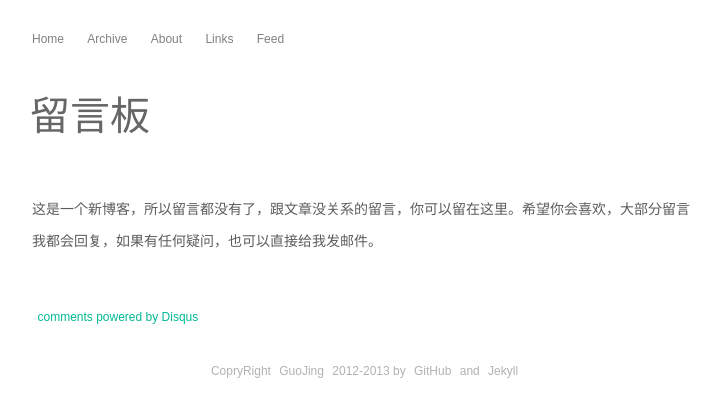
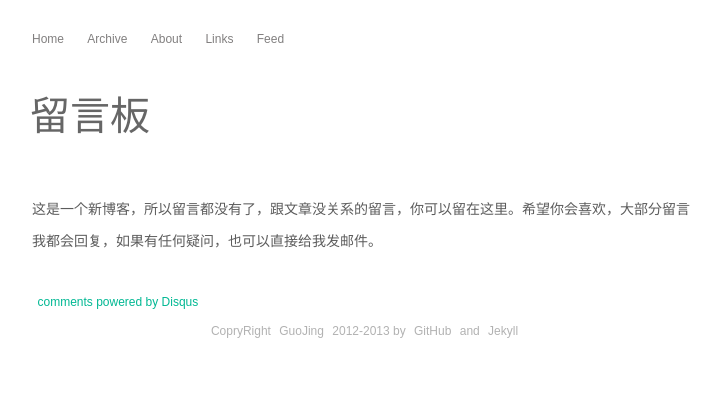
Before and after one commit to zwitzwit/guojing.github.com, a Jekyll site: the page built from guestbook.html, in a window 1280 px wide. Shown: the top 417 px of the page, without its empty margins (273-993 px from the left). Built offline with Jekyll 4.4.1, drawn with Linux system fonts in a browser that asks for light colours; Markdown is read by kramdown in place of the engine named in the settings; comment, search, counter and statistics services are not loaded.

Commit message:
fix html and css

```diff
--- a/_includes/header.html
+++ b/_includes/header.html
@@ -3,4 +3,3 @@
 <link rel="alternate" type="application/atom+xml" title="Recent Entries" href="/feed.xml">
 <link rel="icon" href="/images/icons/avatar.png">
 <script type="text/javascript" src="/js/jquery-1.7.1.min.js"></script>
-<meta name="viewport" content="width=device-width; initial-scale=1.0">
--- a/css/style.css
+++ b/css/style.css
@@ -5,7 +5,7 @@
 h1, h2, h3, h4, h5, h6 {color: black}
 
 .main {margin:35px auto; margin-bottom: 20px}
-.comments {width:669px;margin:35px auto;}
+.comments {width:669px;margin:0px auto;}
 .guide {margin: -10px auto;}
 .cast, .main {width:700px}
 .cast {display: none}
```
